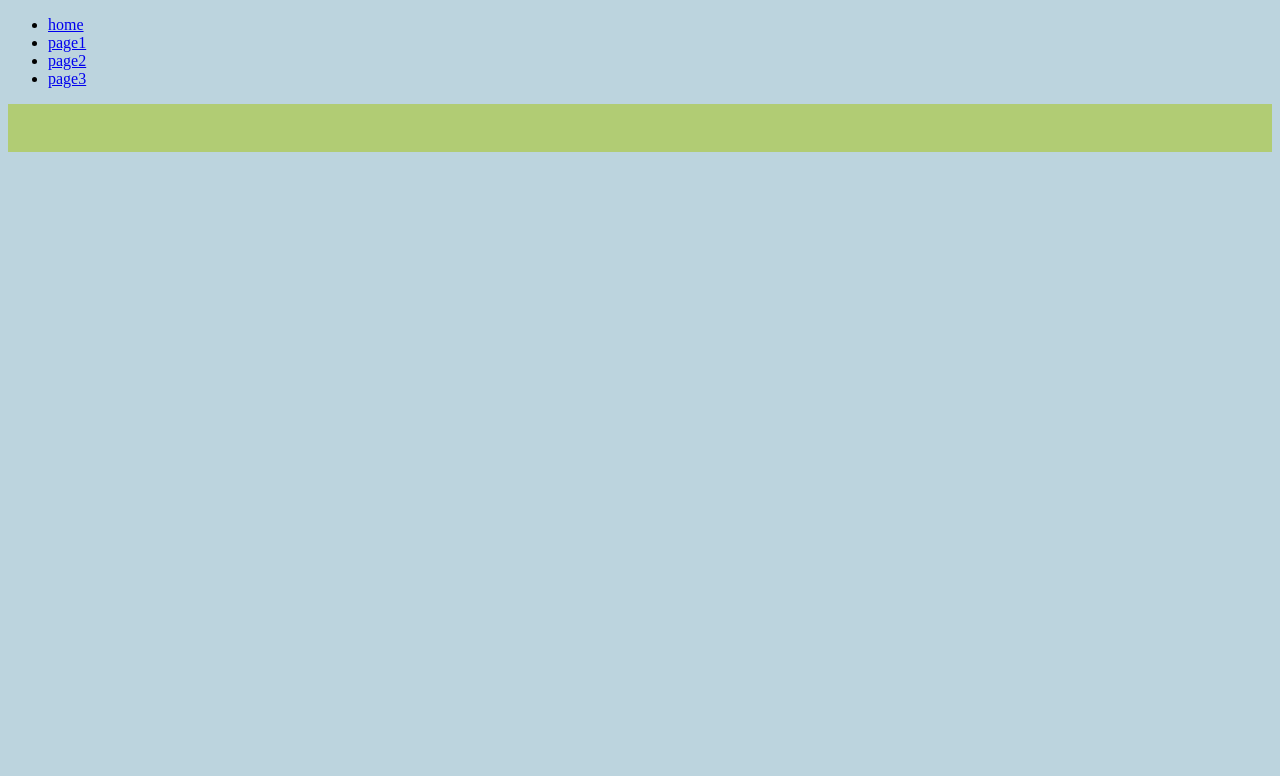
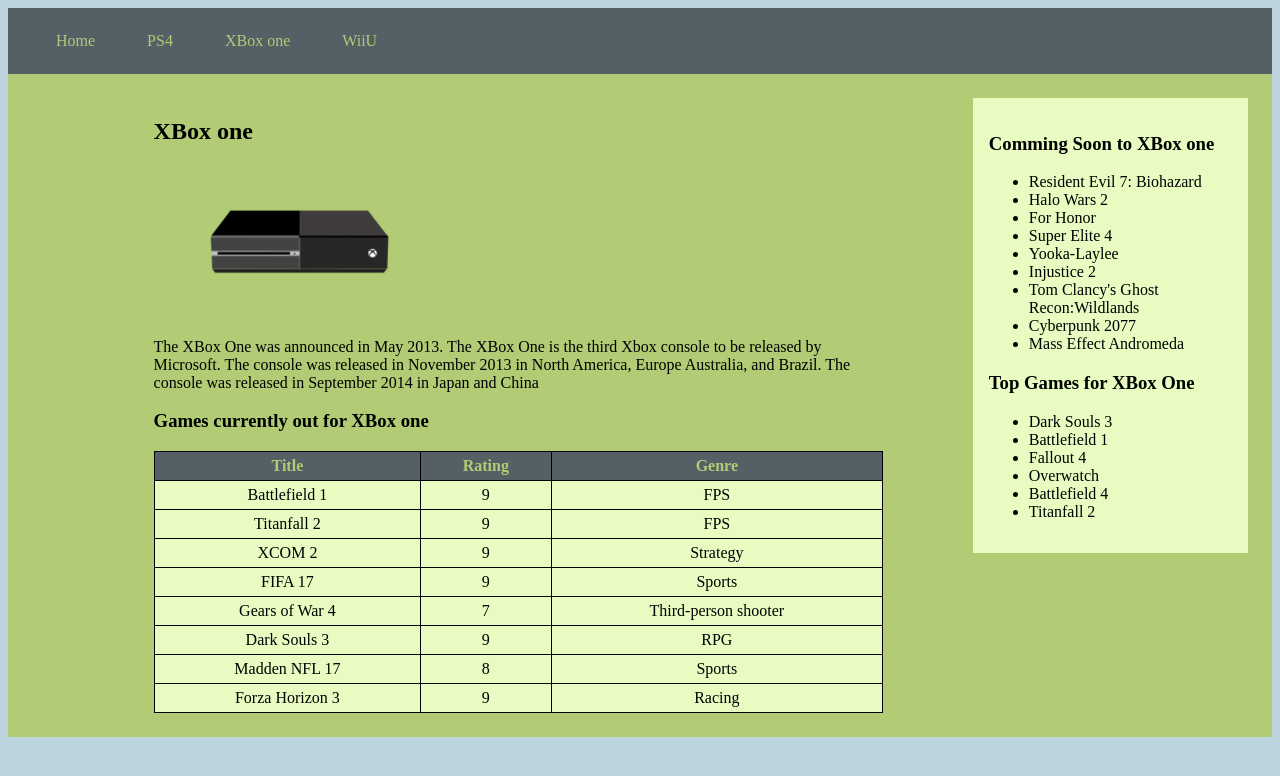
Before and after one commit to ConZimmer/ConZimmer.github.io, a plain HTML site: page XBoxPage.html in a window 1280 px wide. Drawn offline with Linux system fonts and the light colour scheme.

Commit message:
Added XBox One page stuff

```diff
--- a/XBoxPage.html
+++ b/XBoxPage.html
@@ -1,18 +1,99 @@
 <!DOCTYPE html>
 <html>
   <head>
-    <title>page2</title>
+    <title>The Game Site</title>
     <link href="style.css" rel="stylesheet" type="text/css">
   </head>
   <body>
-    <ul class="navList">
-      <li><a href="index.html">home</a></li>
-      <li><a href="page1.html">page1</a></li>
-      <li><a href="page2.html">page2</a></li>
-      <li><a href="page3.html">page3</a></li>
-    </ul>
+    <nav>
+		<ul>
+		  <li><a href="index.html">Home</a></li>
+		  <li><a href="PS4Page.html">PS4</a></li>
+		  <li><a href="XBoxPage.html">XBox one</a></li>
+		  <li><a href="WiiUPage.html">WiiU</a></li>
+		</ul>
+	</nav>
     <div id="mainContent">
+		<aside>
+			<h3>Comming Soon to XBox one</h3>
+			<ul>
+			  <li>Resident Evil 7: Biohazard</li>
+			  <li>Halo Wars 2</li>
+			  <li>For Honor</li>
+			  <li>Super Elite 4</li>
+			  <li>Yooka-Laylee</li>
+			  <li>Injustice 2</li>
+			  <li>Tom Clancy's Ghost Recon:Wildlands</li>
+			  <li>Cyberpunk 2077</li>
+			  <li>Mass Effect Andromeda</li>
+			</ul>
+			<h3>Top Games for XBox One</h3>
+			<ul>
+			  <li>Dark Souls 3</li>
+			  <li>Battlefield 1</li>
+			  <li>Fallout 4</li>
+			  <li>Overwatch</li>
+			  <li>Battlefield 4</li>
+			  <li>Titanfall 2</li>
+			</ul>
+		</aside>
+		<article>
+			<h1>XBox one</h1>
+			<img src="xbox-one-console.png" alt="XBox one" id="XBoxOneImage">
+			<p>The XBox One was announced in May 2013. The XBox One is the third
+			Xbox console to be released by Microsoft. The console was released in
+			November 2013 in North America, Europe Australia, and Brazil. The console
+			was released in September 2014 in Japan and China</p>
+			<h3> Games currently out for XBox one</h3>
+			<table>
+				<tr>
+					<th>Title</th>
+					<th>Rating</th>
+					<th>Genre</th>
+				</tr>
+				<tr>
+					<td>Battlefield 1</td>
+					<td>9</td>
+					<td>FPS</td>
+				</tr>
+				<tr>
+					<td>Titanfall 2</td>
+					<td>9</td>
+					<td>FPS</td>
+				</tr>
+				<tr>
+					<td>XCOM 2</td>
+					<td>9</td>
+					<td>Strategy</td>
+				</tr>
+				<tr>
+					<td>FIFA 17</td>
+					<td>9</td>
+					<td>Sports</td>
+				</tr>
+				<tr>
+					<td>Gears of War 4</td>
+					<td>7</td>
+					<td>Third-person shooter</td>
+				</tr>
+				<tr>
+					<td>Dark Souls 3</td>
+					<td>9</td>
+					<td>RPG</td>
+				</tr>
+				<tr>
+					<td>Madden NFL 17</td>
+					<td>8</td>
+					<td>Sports</td>
+				</tr>
+				<tr>
+					<td>Forza Horizon 3</td>
+					<td>9</td>
+					<td>Racing</td>
+				</tr>
+			</table>
 
+		</article>
     </div>
   </body>
 </html>
--- a/style.css
+++ b/style.css
@@ -18,7 +18,9 @@
 }
 
 article{
-	width:80%;
+	width:60%;
+	margin-left: 10%;
+	margin-right: 30%;
 }
 
 
@@ -43,29 +45,6 @@
   color: #b1cc74;
   text-decoration: none;
 }
-/*
-.navList{
-  background-color: #545f66;
-  list-style-type: none;
-  margin: 0px;
-  padding: 1.5em;
-}
-
-.navList li{
-  display: inline;
-  margin: 0px;
-  padding:1.5em;
-}
-
-.navList li:hover{
-  background-color: #e8fcc2;
-}
-
-.navList li a{
-  color: #b1cc74;
-  text-decoration: none;
-}*/
-
 
 #content{
   text-align: center;
@@ -97,8 +76,18 @@
 }
 
 #WiiUImage{
-	width: 30%;
+	width: 40%;
 	height:auto;
+}
+
+#XBoxOneImage{
+	width: 40%;
+	height: auto;
+}
+
+#PS4Image{
+	width: 40%;
+	height: auto;
 }
 
 #WelcomeText{
@@ -121,10 +110,13 @@
   color: #b1cc74;
 }
 
+table {
+    width: 100%;
+    background-color: #e8fcc2
+}
 
-table {
-    width: 50%;
+#indexPageTable{
+	width: 50%;
     margin-left: auto;
     margin-right: auto;
-    background-color: #e8fcc2
 }
```
Also changed, not shown: PS4Page.html (+16 -2 lines), WiiUPage.html (+14 -2 lines), index.html (+2 -2 lines), xbox-one-console.png (added).
